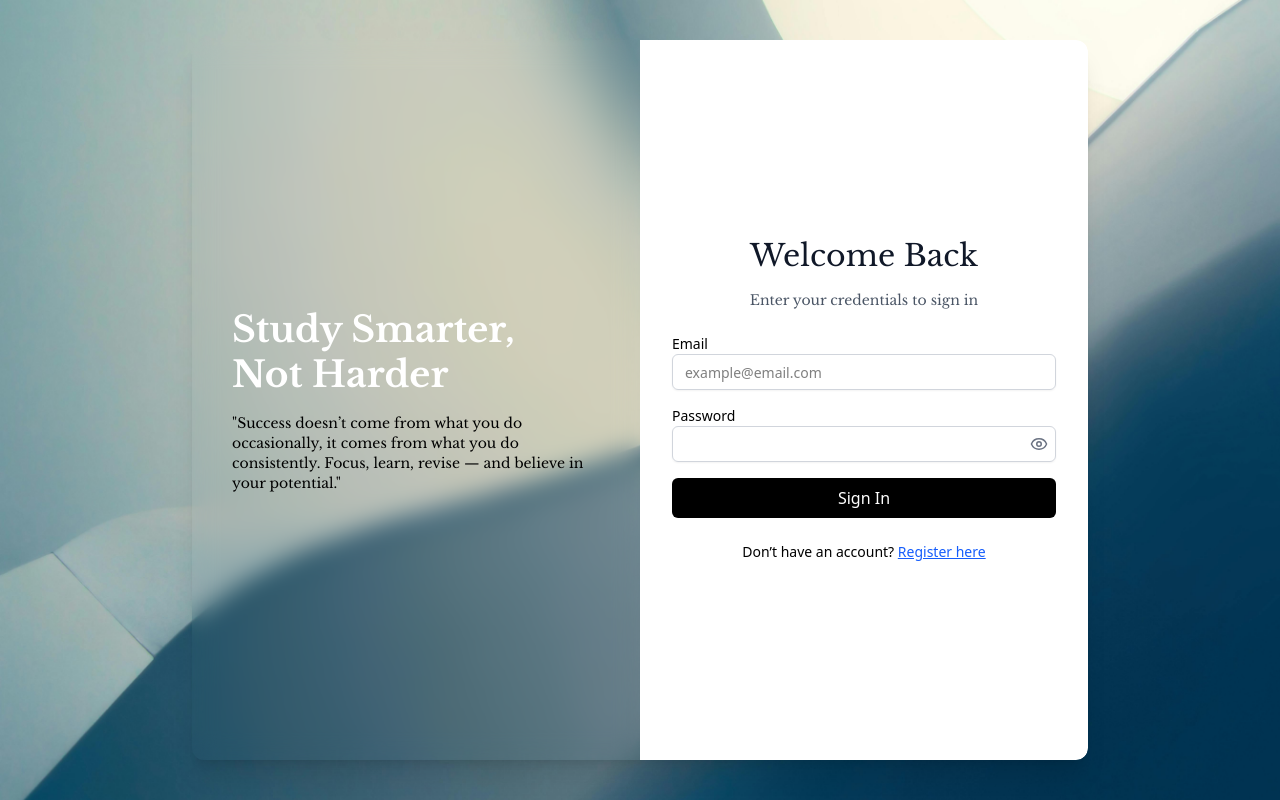
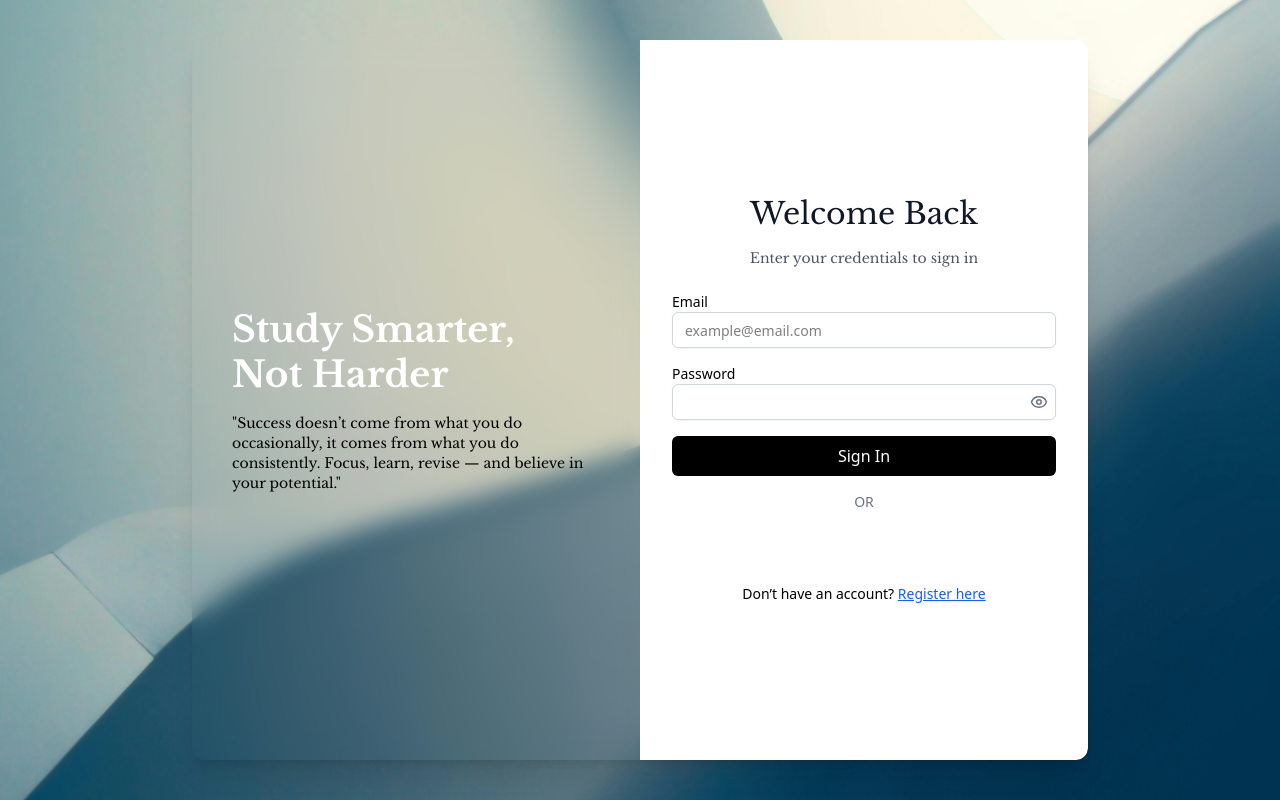
Before and after one commit to hasanasim14/myUstadh.ai, a React (Vite) app: page /login in a window 1280 px wide. Built offline with nearby package versions, Linux system fonts and the light colour scheme; no server answers.

Commit message:
Google login

```diff
--- a/src/components/LoginForm.jsx
+++ b/src/components/LoginForm.jsx
@@ -1,10 +1,11 @@
-import React, { useEffect, useState } from "react";
+import { useEffect, useState } from "react";
 import { useNavigate } from "react-router-dom";
 import { Eye, EyeOff, Loader2 } from "lucide-react";
+import { Input } from "./ui/input";
+import { GoogleLogin } from "@react-oauth/google";
+import { jwtDecode } from "jwt-decode";
 import swirl from "../assets/login-image.jpg";
 import toast from "react-hot-toast";
-import { Input } from "./ui/input";
-// import { toast } from "react-toastify";
 
 export default function AuthForm() {
   const navigate = useNavigate();
@@ -52,7 +53,6 @@ export default function AuthForm() {
   };
 
   const handleSubmit = async () => {
-    // ✅ Prevent submission with empty or invalid inputs
     if (!formData.email || !formData.password) {
       toast.error("Please fill in all fields");
       return;
@@ -70,7 +70,7 @@ export default function AuthForm() {
       const res = await fetch(`${api_endpoint}${endpoint}`, {
         method: "POST",
         headers: { "Content-Type": "application/json" },
-        body: JSON.stringify(formData),
+        body: JSON.stringify({ ...formData, googleLogin: false }),
       });
 
       const data = await res.json();
@@ -93,6 +93,37 @@ export default function AuthForm() {
       toast.error("Request Failed. Please try again.");
     } finally {
       setIsLoading(false);
+    }
+  };
+
+  const handleGoogleSignIn = async (credentialResponse) => {
+    try {
+      const decoded = jwtDecode(credentialResponse.credential);
+
+      const response = await fetch(`${api_endpoint}/login`, {
+        method: "POST",
+        headers: {
+          "Content-Type": "application/json",
+        },
+        body: JSON.stringify({
+          email: decoded?.email,
+          googleLogin: true,
+        }),
+      });
+
+      if (!response.ok) {
+        toast.error("Login through Google failed. Please try again later");
+        throw new Error("API request failed");
+      }
+      const data = await response.json();
+
+      if (response.ok) {
+        localStorage.setItem("token", data?.access_token);
+        toast.success("Login Successful");
+        setTimeout(() => navigate("/courses"), 1000);
+      }
+    } catch (error) {
+      console.error("Login or API error:", error);
     }
   };
 
@@ -216,6 +247,15 @@ export default function AuthForm() {
                 "Register"
               )}
             </button>
+            <div className="relative flex justify-center text-sm">
+              <span className="px-2 bg-white text-gray-500">OR</span>
+            </div>
+            <GoogleLogin
+              onSuccess={handleGoogleSignIn}
+              onError={() => {
+                console.log("Login Failed");
+              }}
+            />
 
             {/* Toggle Form Button */}
             <p className="text-sm text-center mt-2">
```
